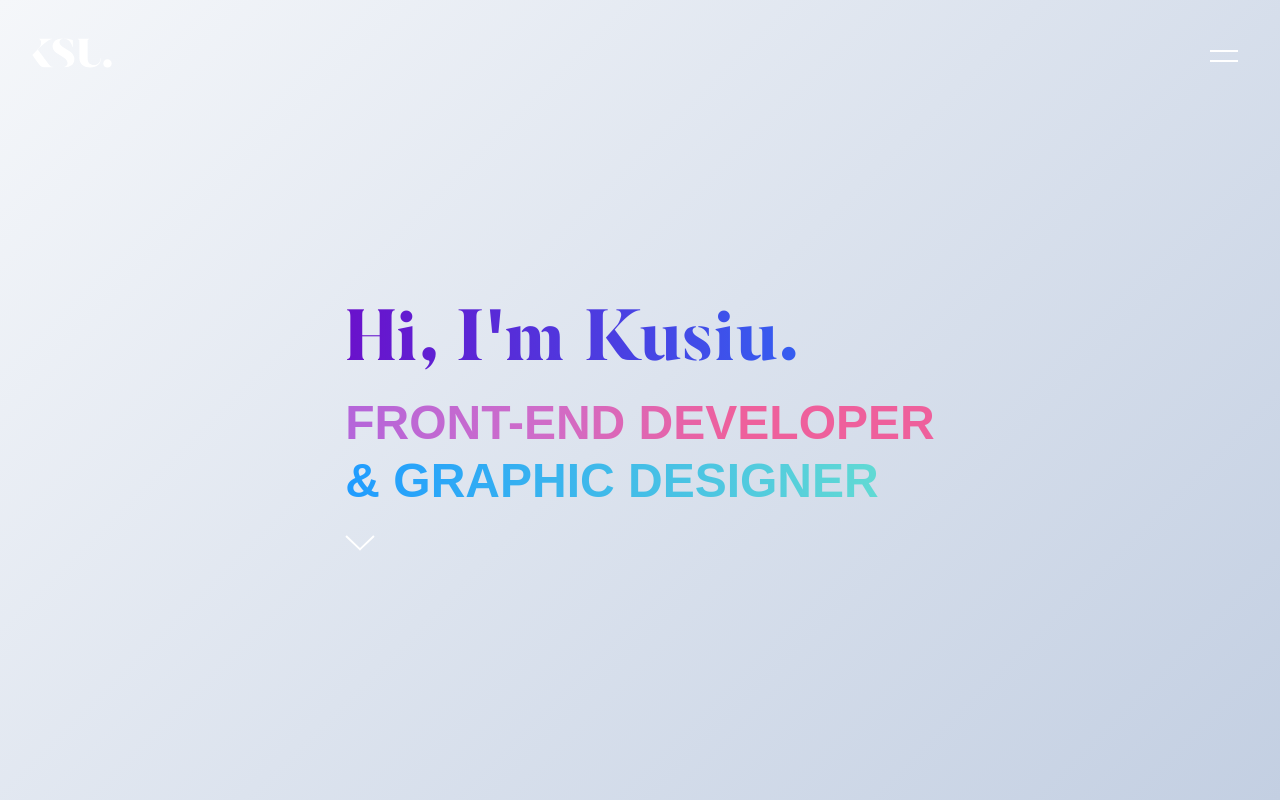
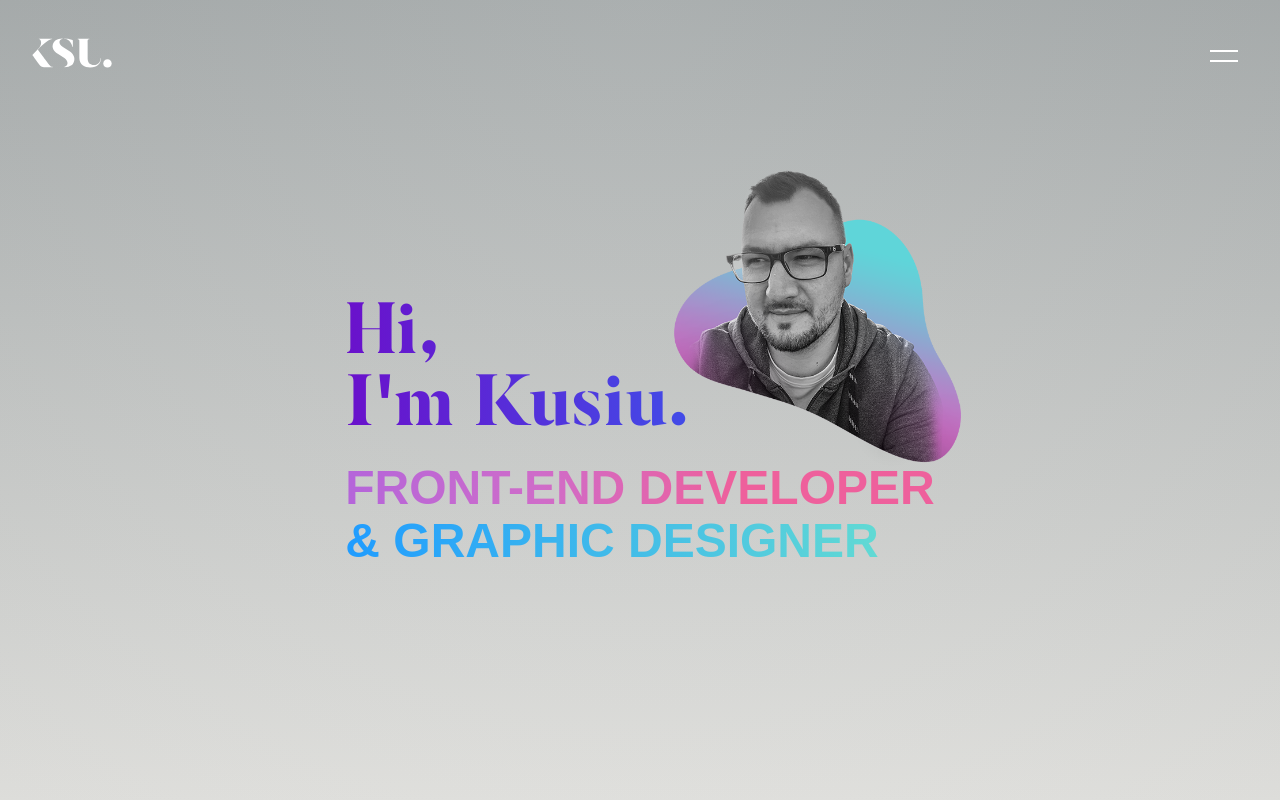
Before and after one commit to lukaszkus/lk-portfolio, a React (Create React App) app: page / in a window 1280 px wide. Shown: the top 800 px of the page. Built offline with nearby package versions, Linux system fonts and the light colour scheme.

Commit message:
Header.jsx update

```diff
--- a/src/components/Header.jsx
+++ b/src/components/Header.jsx
@@ -1,4 +1,4 @@
-import { Link } from "react-scroll";
+// import { Link } from "react-scroll";
 import styled from "styled-components";
 // import styled, { keyframes } from "styled-components";
 
@@ -13,79 +13,50 @@ const HeaderContainer = styled.header`
   justify-content: center;
   align-items: center;
   overflow: hidden;
-  background-image: linear-gradient(135deg, #f5f7fa 0%, #c3cfe2 100%);
+  background-color: #e4e4e1;
+  background-image: radial-gradient(
+      at top center,
+      rgba(255, 255, 255, 0.03) 0%,
+      rgba(0, 0, 0, 0.03) 100%
+    ),
+    linear-gradient(
+      to top,
+      rgba(255, 255, 255, 0.1) 0%,
+      rgba(143, 152, 157, 0.6) 100%
+    );
+  background-blend-mode: normal, multiply;
 `;
 
 const TitleContainer = styled.div`
-  padding-top: 2rem 0 0 0;
+  position: relative;
+  padding-top: 6rem;
 
   @media ${breakpoint.tablet} {
     padding-top: 4rem;
   }
+
+  img {
+    width: 60%;
+    height: auto;
+    position: absolute;
+    top: -20px;
+    right: 0;
+
+    @media ${breakpoint.tablet} {
+      width: 50%;
+      top: -70px;
+      right: -30px;
+    }
+  }
 `;
 
-// const rotateA = keyframes`
-//   100% {
-//     transform: skew(40deg) rotate(360deg) scale(3) translateX(30px) translateY(-50px);
-//     filter: blur(15px);
-//   }
-// `;
-
-// const rotateB = keyframes`
-//   100% {
-//     transform: skew(10deg) rotate(-135deg) scale(3) translateX(50px) translateY(100px);
-//     filter: blur(35px);
-//   }
-// `;
-
-// const A = styled.div`
-//   content: "";
-//   position: fixed;
-//   width: 80px;
-//   height: 50px;
-//   top: 23%;
-//   left: -5%;
-//   background-image: linear-gradient(
-//     to right,
-//     #f78ca0 0%,
-//     #f9748f 19%,
-//     #fd868c 60%,
-//     #fe9a8b 100%
-//   );
-//   transform: skew(20deg) rotate(-10deg);
-//   filter: blur(5px);
-//   animation: ${rotateA} 20s infinite alternate;
-
-//   @media ${breakpoint.tablet} {
-//     left: 20%;
-//   }
-// `;
-
-// const B = styled.div`
-//   content: "";
-//   position: fixed;
-//   width: 260px;
-//   height: 200px;
-//   top: 45%;
-//   left: 60%;
-//   background-image: linear-gradient(to top, #fbc2eb 0%, #a6c1ee 100%);
-//   transform: skew(-38deg) rotate(25deg);
-//   filter: blur(15px);
-//   animation: ${rotateB} 30s infinite alternate;
-
-//   @media ${breakpoint.desktop} {
-//     width: 320px;
-//     height: 246px;
-//   }
-// `;
-
 const HeaderTitle = styled.h1`
+  position: relative;
   font-size: 3.5rem;
   line-height: 1;
   background-image: linear-gradient(to right, #6a11cb 0%, #2575fc 100%);
   -webkit-background-clip: text;
   -webkit-text-fill-color: transparent;
-  position: relative;
   margin-bottom: 5px;
 
   @media ${breakpoint.tablet} {
@@ -100,7 +71,6 @@ const HeaderTitle = styled.h1`
 
 const HeaderSubtitle = styled.div`
   position: relative;
-  margin-bottom: 30px;
 `;
 
 const SubtitleWrapper = styled.div``;
@@ -110,9 +80,9 @@ const SubtitleItem = styled.div`
   font-size: 1.5rem;
   font-weight: 600;
   line-height: 1;
-  margin-bottom: 5px;
   -webkit-background-clip: text;
   -webkit-text-fill-color: transparent;
+  margin-bottom: 5px;
 
   &:first-child {
     background-image: linear-gradient(
@@ -128,11 +98,11 @@ const SubtitleItem = styled.div`
 
   &:last-child {
     background-image: linear-gradient(to right, #209cff 0%, #68e0cf 100%);
+    margin-bottom: 0;
   }
 
   @media ${breakpoint.tablet} {
     font-size: 3rem;
-    margin-bottom: 10px;
   }
 
   @media ${breakpoint.desktopXL} {
@@ -140,29 +110,14 @@ const SubtitleItem = styled.div`
   }
 `;
 
-const HeaderLinkContainer = styled.div``;
-
-const Arrow = styled.img.attrs({
-  src: `${images.arrow}`,
-})`
-  width: 30px;
-  transition: 0.3s ease-in-out;
-  position: relative;
-  z-indx: 1000;
-  &:hover {
-    cursor: pointer;
-    transform: scale(1.1);
-  }
-`;
-
 function Header() {
   return (
     <HeaderContainer>
       <TitleContainer>
-        {/* <A /> */}
-        {/* <B /> */}
+        <img src={images.me} alt="Me" data-aos="fade-down" />
         <HeaderTitle data-aos="fade-up" data-aos-duration="300">
-          Hi, I'm Kusiu.
+          Hi,
+          <br /> I'm Kusiu.
         </HeaderTitle>
         <HeaderSubtitle>
           <SubtitleWrapper>
@@ -174,21 +129,6 @@ function Header() {
             </SubtitleItem>
           </SubtitleWrapper>
         </HeaderSubtitle>
-        <HeaderLinkContainer
-          data-aos="fade-up"
-          data-aos-duration="500"
-          data-aos-delay="1500"
-        >
-          <Link
-            to="portfolio"
-            spy={true}
-            smooth={true}
-            offset={-80}
-            duration={500}
-          >
-            <Arrow />
-          </Link>
-        </HeaderLinkContainer>
       </TitleContainer>
     </HeaderContainer>
   );
--- a/src/style.css
+++ b/src/style.css
@@ -18,74 +18,3 @@ body {
   position: relative;
   background-image: linear-gradient(135deg, #f5f7fa 0%, #c3cfe2 100%);
 }
-
-.menu-icon {
-  position: relative;
-  width: 30px;
-  height: 30px;
-  cursor: pointer;
-}
-.menu-icon .menu-icon__cheeckbox {
-  display: block;
-  width: 100%;
-  height: 100%;
-  position: relative;
-  cursor: pointer;
-  z-index: 2;
-  -webkit-touch-callout: none;
-  position: absolute;
-  opacity: 0;
-}
-.menu-icon div {
-  margin: auto;
-  position: absolute;
-  top: 0;
-  right: 0;
-  left: 0;
-  bottom: 0;
-  width: 22px;
-  height: 12px;
-}
-.menu-icon span {
-  position: absolute;
-  display: block;
-  width: 100%;
-  height: 2px;
-  background-color: #000;
-  border-radius: 1px;
-  transition: all 0.2s cubic-bezier(0.1, 0.82, 0.76, 0.965);
-}
-.menu-icon span:first-of-type {
-  top: 0;
-}
-.menu-icon span:last-of-type {
-  bottom: 0;
-}
-.menu-icon.active span:first-of-type,
-.menu-icon .menu-icon__cheeckbox:checked + div span:first-of-type {
-  transform: rotate(45deg);
-  top: 5px;
-}
-.menu-icon.active span:last-of-type,
-.menu-icon .menu-icon__cheeckbox:checked + div span:last-of-type {
-  transform: rotate(-45deg);
-  bottom: 5px;
-}
-.menu-icon.active:hover span:first-of-type,
-.menu-icon.active:hover span:last-of-type,
-.menu-icon:hover .menu-icon__cheeckbox:checked + div span:first-of-type,
-.menu-icon:hover .menu-icon__cheeckbox:checked + div span:last-of-type {
-  width: 22px;
-}
-@media (min-width: 1024px) {
-  .menu-icon:hover span:first-of-type {
-    width: 26px;
-  }
-  .menu-icon:hover span:last-of-type {
-    width: 12px;
-  }
-}
-
-.white {
-  background-color: #c3cfe2 !important;
-}
```
